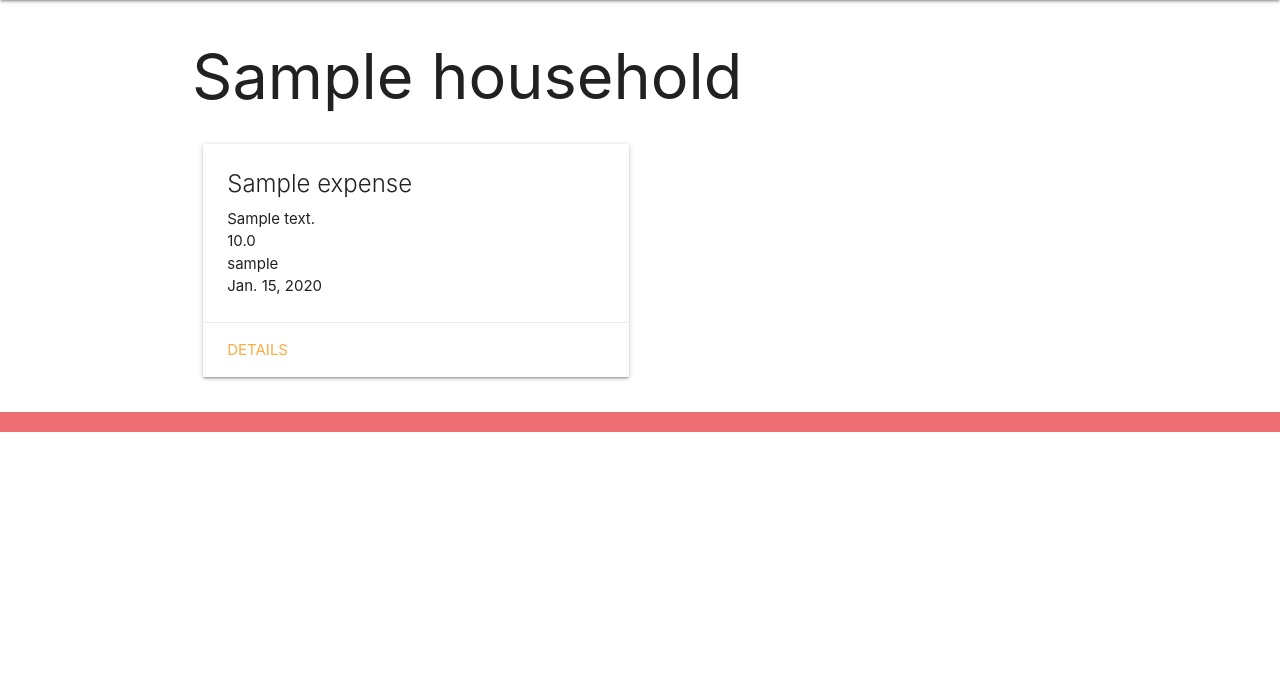
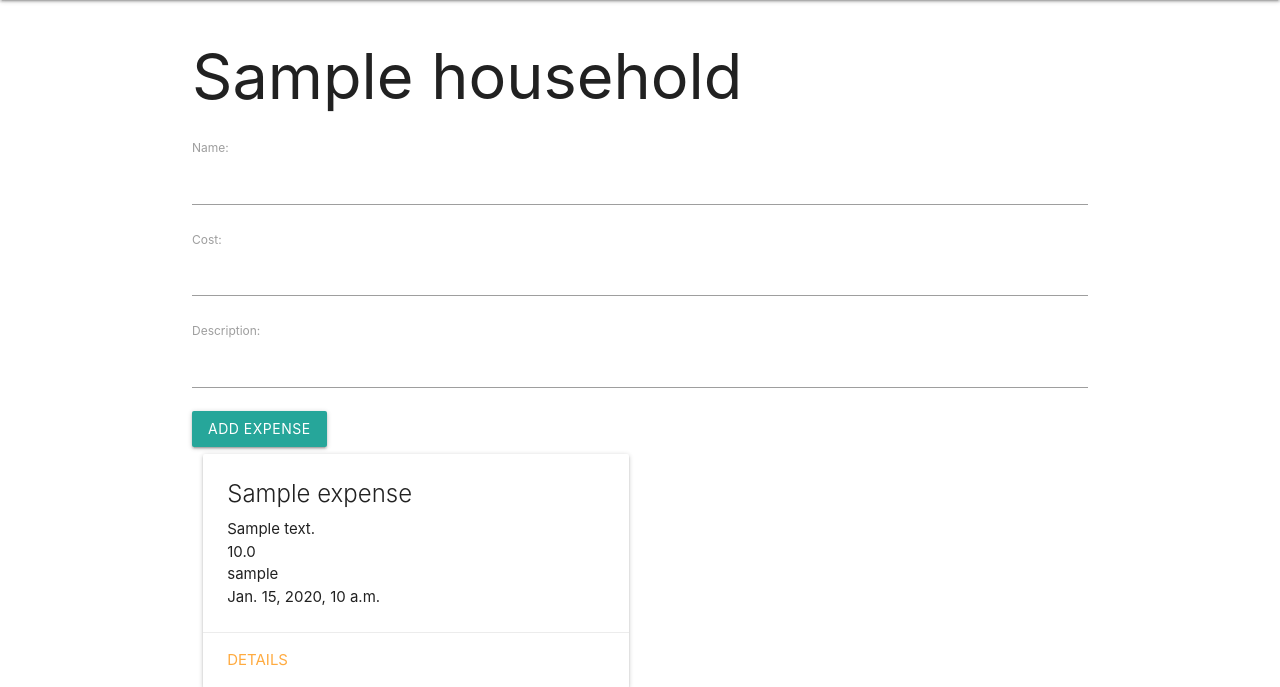
Before and after one commit to alannatai/IoU2, a Django app: page /households/1 in a window 1280 px wide. Shown: the part 64-751 px from the top of the page. Before the commit the page ends 496 px from the top, so only its background shows below. Run offline with Django 3.2, Linux system fonts and the light colour scheme; a user stored in the database is signed in; tables that the repository leaves empty hold one stand-in row (values such as "Sample post").

Commit message:
Add expense form complete, still needs to create split

```diff
--- /dev/null
+++ b/main_app/forms.py
@@ -0,0 +1,7 @@
+from django.forms import ModelForm
+from .models import Expense
+
+class ExpenseForm(ModelForm):
+  class Meta:
+    model = Expense
+    fields = ['name', 'cost', 'description']
--- a/main_app/models.py
+++ b/main_app/models.py
@@ -2,6 +2,7 @@ from django.db import models
 from django.contrib.auth.models import User
 from django.db.models.signals import post_save
 from django.dispatch import receiver
+from datetime import datetime
 
 class Household(models.Model):
     name = models.CharField(max_length=50)
@@ -31,7 +32,7 @@ class Expense(models.Model):
     member = models.ForeignKey(Member, on_delete=models.CASCADE)
     name = models.CharField(max_length=100)
     cost = models.FloatField(blank=True, default=None)
-    date = models.DateField()
+    date = models.DateTimeField(default=datetime.now, blank=True)
     description = models.CharField(max_length=100)
     household = models.ForeignKey(Household, on_delete=models.CASCADE)
 
--- a/main_app/templates/households/details.html
+++ b/main_app/templates/households/details.html
@@ -2,7 +2,11 @@
 {% block content %}
 
 <h1>{{ household.name }}</h1>
-
+<form action="{% url 'add_expense' household.id %}" method="post">
+    {% csrf_token %}
+    {{ expense_form.as_p }}
+    <input type="submit" class="btn" value="Add Expense">
+</form>
 
 <div class="row">
   <div class="col s12 m6">
--- a/main_app/urls.py
+++ b/main_app/urls.py
@@ -8,6 +8,6 @@ urlpatterns = [
   path('households/create/', views.HouseholdCreate.as_view(), name='households_create'),
   path('households/<int:household_id>', views.households_details, name='households_details'),
   path('households/<int:household_id>/<int:expense_id>', views.expenses_details, name='expenses_details'),
-
+  path('households/<int:household_id>/add_expense/', views.add_expense, name='add_expense'),
   path('accounts/signup/', views.signup, name='signup')
 ]
--- a/main_app/views.py
+++ b/main_app/views.py
@@ -4,8 +4,9 @@ from django.contrib.auth.forms import UserCreationForm
 from django.contrib.auth.decorators import login_required
 from django.views.generic.edit import CreateView
 from django.contrib.auth.mixins import LoginRequiredMixin
+from .forms import ExpenseForm
 
-from .models import Household, Member
+from .models import Household, Member, Expense
 
 def home(request):
     return render(request, 'index.html')
@@ -13,13 +14,10 @@ def home(request):
 def about(request):
     return render(request, 'about.html')
 
-
 @login_required
 def households_index(request):
     member = Member.objects.get(user=request.user.id)
     households = Household.objects.filter(member=member.id)
-    print('request.user.id', request.user.id)
-    print('households', households)
     return render(request, 'households/index.html', {
         'user': request.user,
         'households': households
@@ -28,9 +26,11 @@ def households_index(request):
 @login_required
 def households_details(request, household_id):
     household = Household.objects.get(pk=household_id)
+    expense_form = ExpenseForm()
     return render(request, 'households/details.html', {
         'user': request.user,
-        'household': household
+        'household': household,
+        'expense_form': expense_form
     })
 
 def expenses_details(request, household_id, expense_id):
@@ -56,11 +56,6 @@ def signup(request):
 
 #     })
 
-@login_required
-def assoc_household(request, member_id, household_id):
-  Member.objects.get(id=member_id).household.add(household_id)
-  return redirect('households/')
-
 class HouseholdCreate(LoginRequiredMixin, CreateView):
     model = Household
     fields = ['name']
@@ -70,3 +65,14 @@ class HouseholdCreate(LoginRequiredMixin, CreateView):
         new_household = form.save()
         Member.objects.get(user__id=self.request.user.id).household.add(new_household.id)
         return super().form_valid(form)
+
+@login_required
+def add_expense(request, household_id):
+  form = ExpenseForm(request.POST)
+  if form.is_valid():
+    member = Member.objects.get(user__id=request.user.id)
+    new_expense = form.save(commit=False)
+    new_expense.member_id = member.id
+    new_expense.household_id = household_id
+    new_expense.save()
+  return redirect('households_details', household_id=household_id)
```
Also changed, not shown: main_app/migrations/0003_auto_20200127_2006.py (added).
